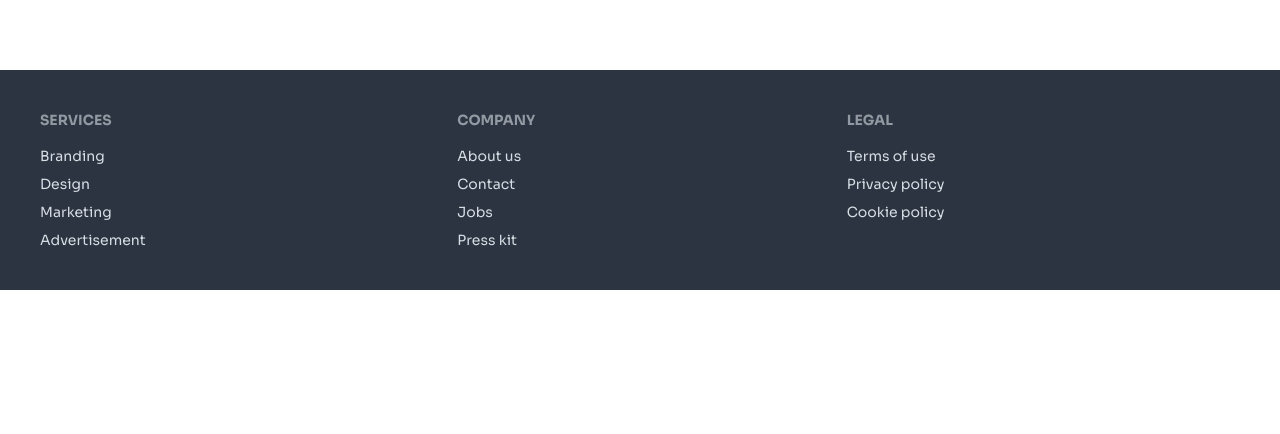
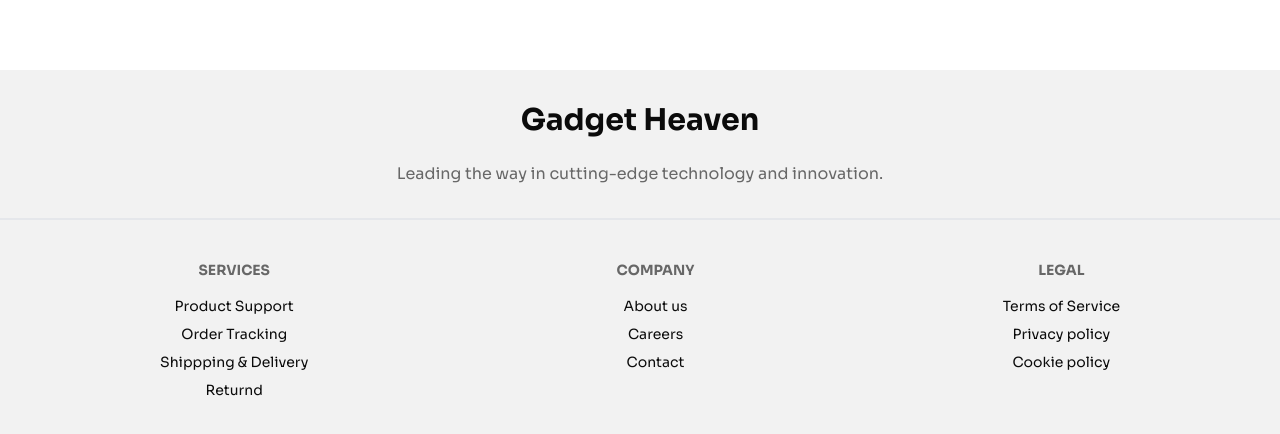
Before and after one commit to programming-hero-web-course-4/b10a8-gadget-heaven-Najmul-Shaon, a React (Vite) app: page / in a window 1280 px wide. Shown: the part 2724-3158 px from the top of the page. Before the commit the page ends 3014 px from the top, so only its background shows below. Built offline with nearby package versions, Linux system fonts and the light colour scheme.

Commit message:
footer fixed

```diff
--- a/src/Component/Footer/Footer.jsx
+++ b/src/Component/Footer/Footer.jsx
@@ -5,27 +5,34 @@ const Footer = () => {
   const { pathname } = useLocation();
   console.log(pathname);
   return (
-    <footer className="footer bg-neutral text-neutral-content p-10 mt-24">
-      <nav>
+    <footer className="bg-base-200 mt-24">
+      <div className="text-center space-y-6 py-8 border-b-2">
+        <h3 className="font-bold text-3xl text-black_color">Gadget Heaven</h3>
+        <p className="font-normal text-black_color/60 text-base w-7/12 mx-auto">
+          Leading the way in cutting-edge technology and innovation.
+        </p>
+      </div>
+      <div className="footer py-10 container mx-auto text-black_color flex justify-between w-9/12">
+        <nav className="flex flex-col items-center">
           <h6 className="footer-title">Services</h6>
-        <a className="link link-hover">Branding</a>
-        <a className="link link-hover">Design</a>
-        <a className="link link-hover">Marketing</a>
-        <a className="link link-hover">Advertisement</a>
+          <a className="link link-hover">Product Support</a>
+          <a className="link link-hover">Order Tracking</a>
+          <a className="link link-hover">Shippping & Delivery</a>
+          <a className="link link-hover">Returnd</a>
         </nav>
-      <nav>
+        <nav className="flex flex-col items-center">
           <h6 className="footer-title">Company</h6>
           <a className="link link-hover">About us</a>
+          <a className="link link-hover">Careers</a>
           <a className="link link-hover">Contact</a>
-        <a className="link link-hover">Jobs</a>
-        <a className="link link-hover">Press kit</a>
         </nav>
-      <nav>
+        <nav className="flex flex-col items-center">
           <h6 className="footer-title">Legal</h6>
-        <a className="link link-hover">Terms of use</a>
+          <a className="link link-hover">Terms of Service</a>
           <a className="link link-hover">Privacy policy</a>
           <a className="link link-hover">Cookie policy</a>
         </nav>
+      </div>
     </footer>
   );
 };
```
Lines whose indentation alone changed are shown as unchanged.
